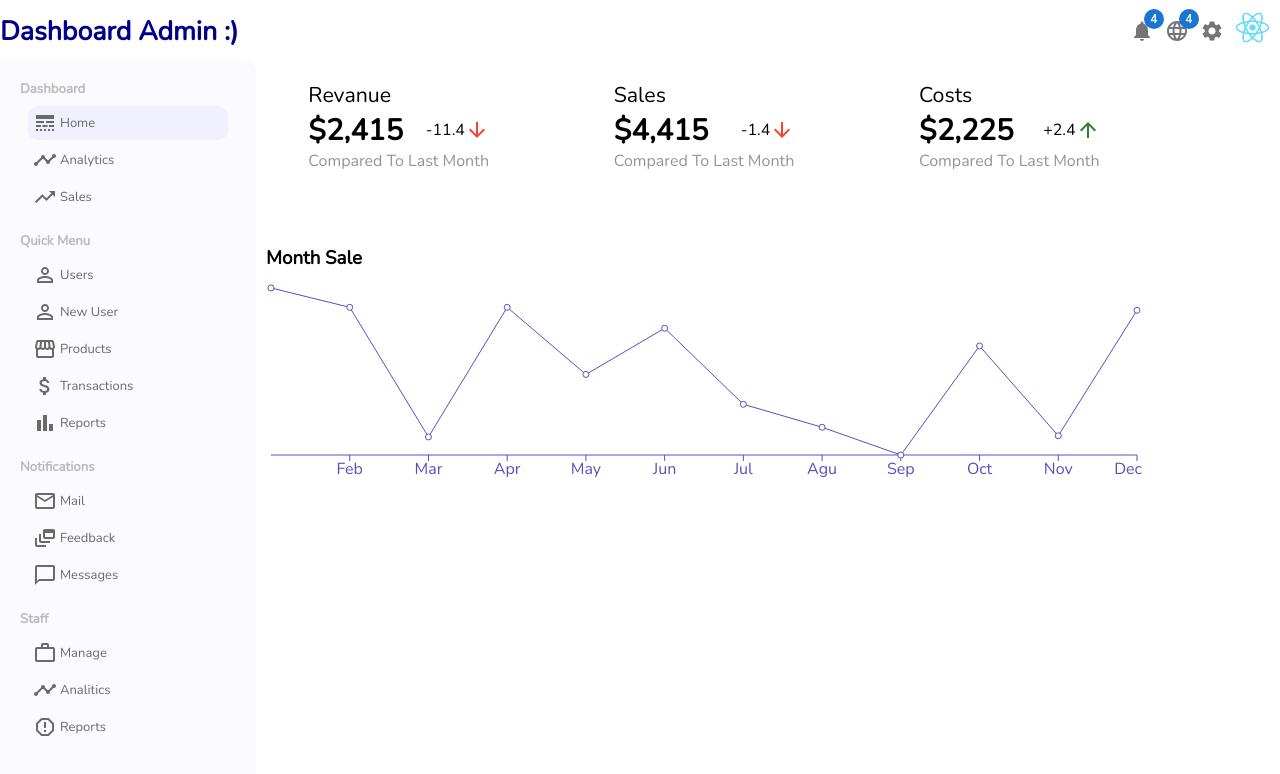
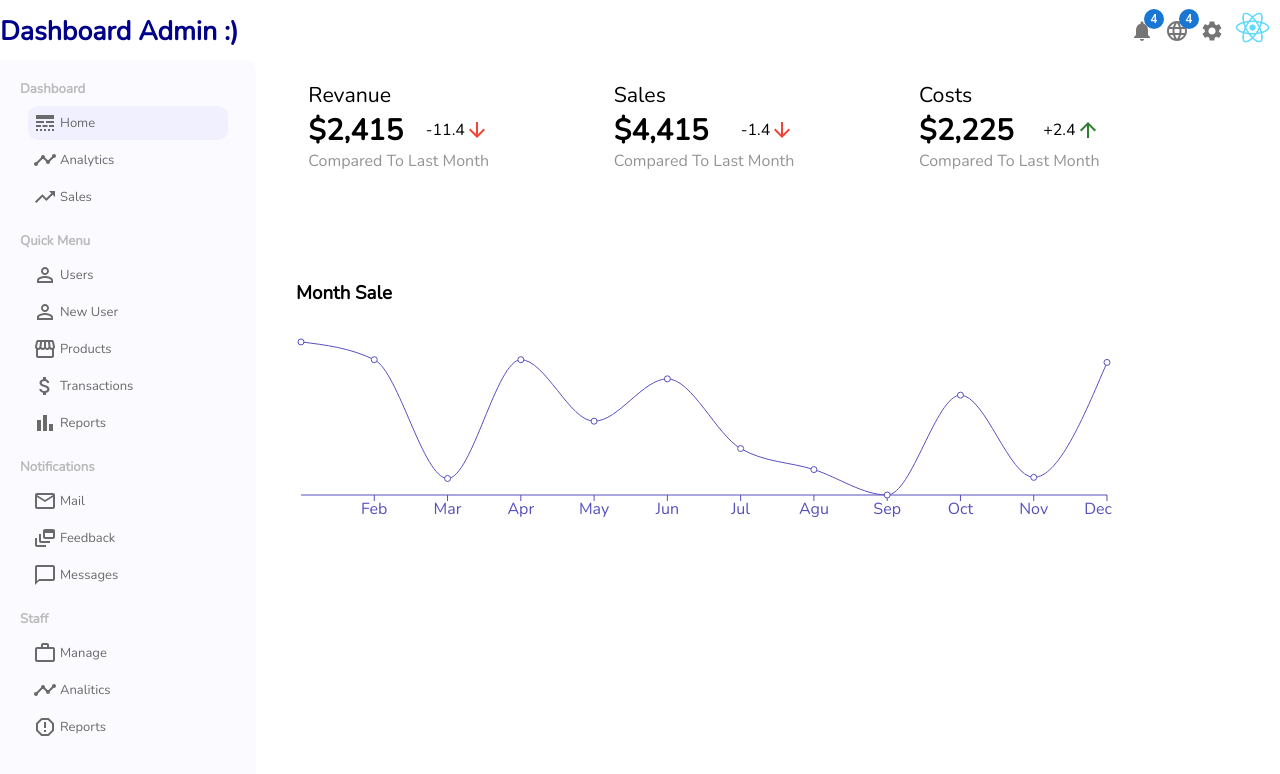
Before and after one commit to AmirHosein-Zare/Dashboard, a React (Create React App) app: page / in a window 1280 px wide. Shown: the top 774 px of the page. Built offline with nearby package versions, Linux system fonts and the light colour scheme.

Commit message:
finish chart and final edit

```diff
--- a/src/components/Chart/Chart.css
+++ b/src/components/Chart/Chart.css
@@ -1,3 +1,7 @@
 .chart{
-    margin: 5px 10px;
+    margin: 20px;
+    padding: 20px;
 }
+.chartTitle{
+    margin-bottom: 20px;
+}
--- a/src/components/Chart/Chart.jsx
+++ b/src/components/Chart/Chart.jsx
@@ -16,7 +16,7 @@ export default function Chart({title, data, dataKey, grid}) {
         <ResponsiveContainer width="100%" aspect={4}>
             <LineChart data={data}>
                 <XAxis dataKey="name" stroke="#5550bd"/>
-                <Line dataKey={dataKey} stroke="#5550bd" />
+                <Line type="monotone" dataKey={dataKey} stroke="#5550bd" />
                 <Tooltip />
                 {grid && <CartesianGrid stroke='e0dfdf' strokeDasharray="10" />}
             </LineChart>
```
